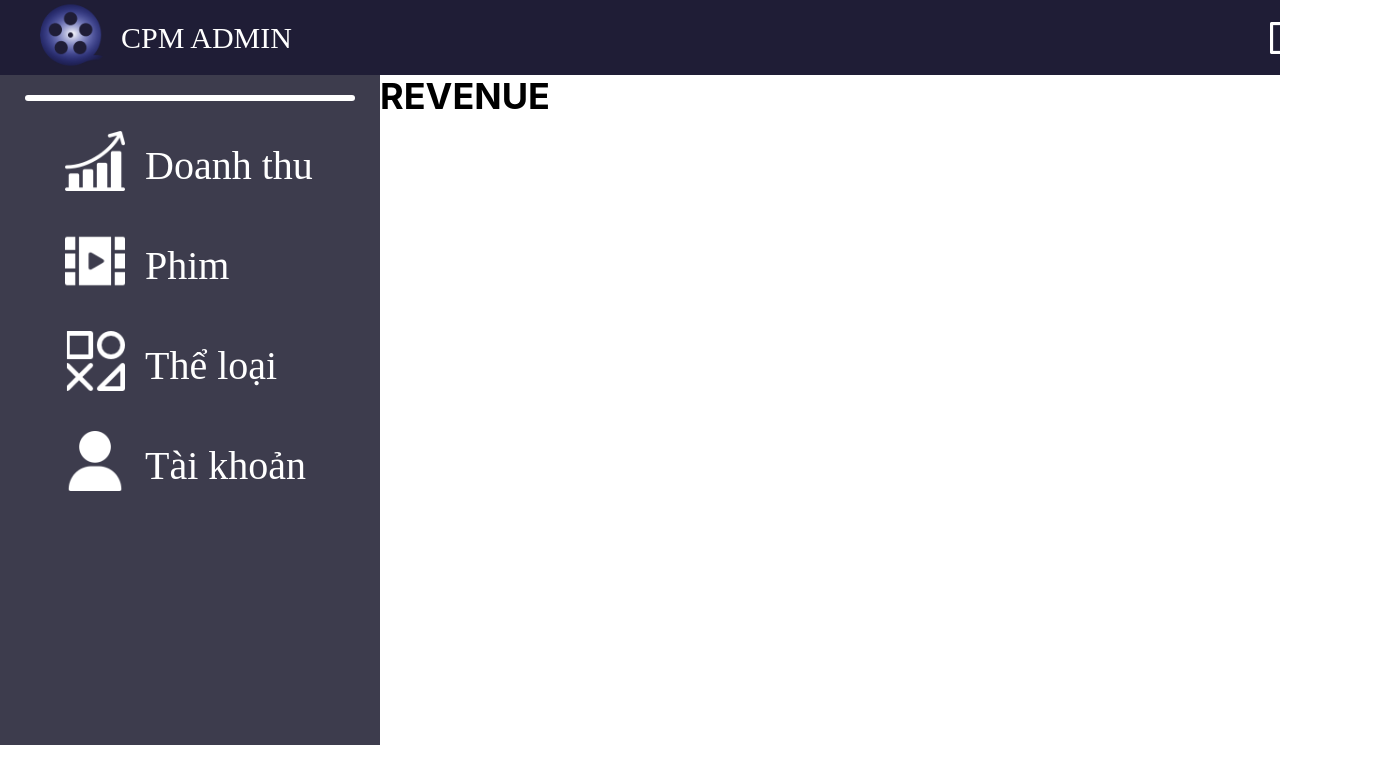
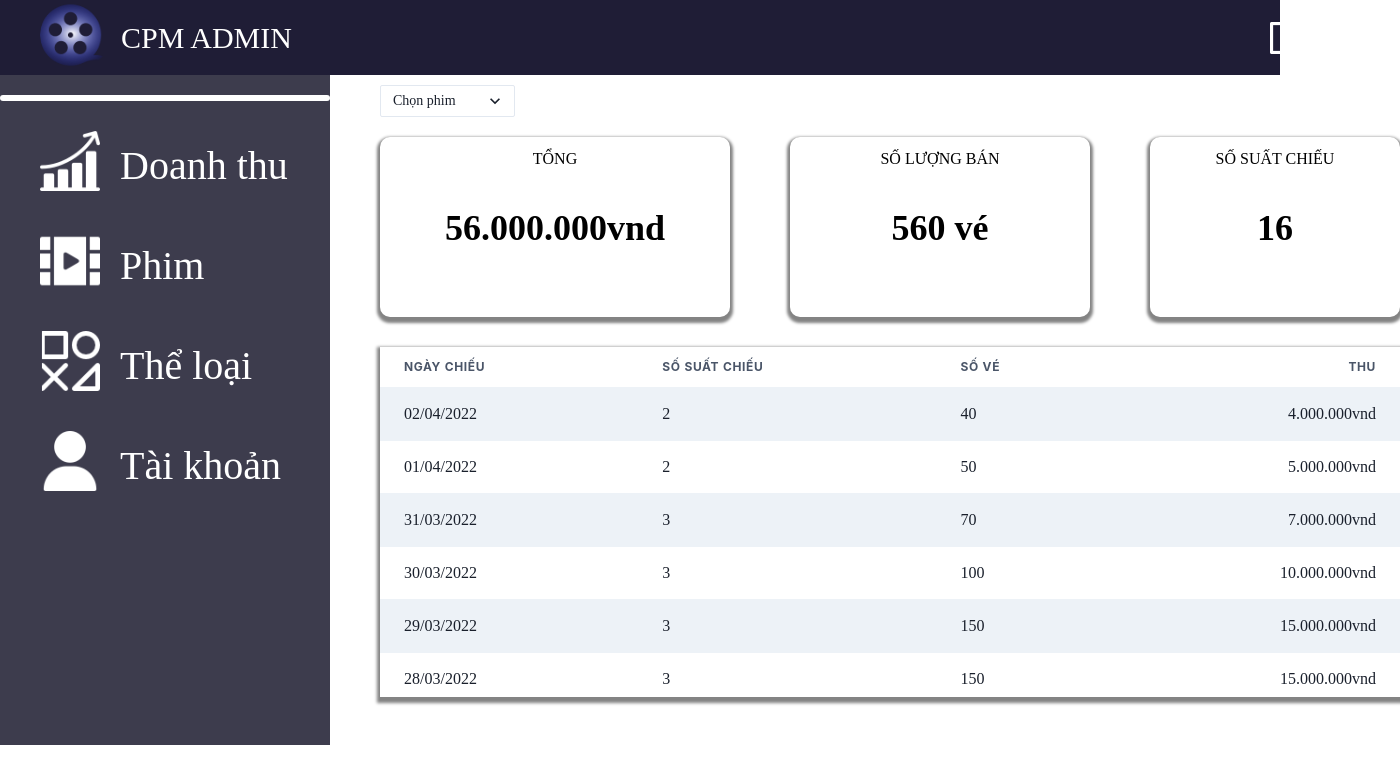
Before and after one commit to PBL5team-CNPM/Frontend, a React (Create React App) app: page /admin/revenue in a window 1280 px wide. Shown: the top 784 px of the page, 1400 px wide, since content can reach past the window. Built offline with nearby package versions, Linux system fonts and the light colour scheme.

Commit message:
show-hide password, update revenue admin

```diff
--- a/package.json
+++ b/package.json
@@ -14,6 +14,7 @@
     "react": "^18.1.0",
     "react-dom": "^18.1.0",
     "react-icons": "^4.3.1",
+    "react-icons-kit": "^2.0.0",
     "react-router-dom": "^6.3.0",
     "react-scripts": "5.0.1",
     "web-vitals": "^2.1.4"
--- a/src/App.css
+++ b/src/App.css
@@ -28,6 +28,7 @@
   color: #61dafb;
 }
 
+
 @keyframes App-logo-spin {
   from {
     transform: rotate(0deg);
--- a/src/components/website/EditProfile/index.js
+++ b/src/components/website/EditProfile/index.js
@@ -71,20 +71,11 @@ function EditProfile() {
             color='white'
             size='lg'
             borderRadius="10px"
-            w="145px"
+            w="245px"
             h="35px"
-            margin='20px 0px 20px 60px'
+            margin='20px 0px 20px 92px'
           >Lưu</Button>
 
-          <Button
-            bgColor='#42C2FF'
-            color='white'
-            size='lg'
-            borderRadius="10px"
-            w="145px"
-            h="35px"
-            margin='20px 0px 20px 20px'
-          >Hủy</Button>
         </Box>
         );
 }
--- a/src/components/website/LoginForm/index.js
+++ b/src/components/website/LoginForm/index.js
@@ -1,13 +1,28 @@
-import React from 'react';
-import { Box, Button,  Input, Text} from '@chakra-ui/react'
-import { Link } from 'react-router-dom'
+import React, { useState } from 'react';
+import { Box, Button,  Input, Text} from '@chakra-ui/react';
+import { Link } from 'react-router-dom';
+import {FaEye, FaEyeSlash} from 'react-icons/fa';
+
+
 
 function LoginForm() {
+   const [type, setType]=useState('password');
+   const [icon, setIcon]=useState(FaEyeSlash);
+   const handleToggle=()=>{
+     if(type==='password'){
+       setIcon(FaEye);
+       setType('text');
+     }
+     else{
+       setIcon(FaEyeSlash);
+       setType('password');
+     }
+   }
         return (
           <Box bgColor='#00051D' w='600px' h='525px'
           boxShadow='10px 10px 10px #7c76ad'
           margin='100px 0px 0px 80px' borderRadius='10px'
-          padding='10px'>
+          padding='10px' overflow='hidden'>
             <Text color='white' fontWeight='bold' fontSize='3xl'
            textAlign='center' marginTop='20px'
             >ĐĂNG NHẬP</Text>
@@ -29,20 +44,20 @@ function LoginForm() {
                margin='20px 0px 20px 60px'
             />
            <Text color='white' marginLeft='60px'>Mật khẩu</Text>
+
+           <Box   margin='20px 0px 20px 60px'>
            <Input
-             type='password'
+             type={type}
              placeholder='Nhập mật khẩu'
              color="white"
-             outline="2px"
              focusBorderColor='white'
              borderColor='#42C2FF'
-             errorBorderColor="#42C2FF"
              border="2px"
-             borderRadius="10px"
+             borderLeftRadius='10px'
              w="460px"
              h="50px"
-             margin='20px 0px 20px 60px'
-            />
+            /><span style={{position:'relative', bottom:'35px',
+               left:'425px', color:'#42C2FF'}} onClick={handleToggle}>{icon}</span></Box>
           <Link to='/admin/revenue'>
           <Button
             bgColor='#42C2FF'
--- a/src/components/website/SignupForm/index.js
+++ b/src/components/website/SignupForm/index.js
@@ -1,13 +1,39 @@
-import React from 'react';
+import React, { useState } from 'react';
 import { Box, Button, Input, Radio, RadioGroup, Stack, Text} from '@chakra-ui/react'
 import { Link } from 'react-router-dom'
+import {FaEye, FaEyeSlash} from 'react-icons/fa';
 
 function SignupForm() {
-        const [value, setValue] = React.useState('1')
+        const [value, setValue] = React.useState('1');
+        const [type1, setType1]=useState('password');
+        const [type2, setType2]=useState('password');
+        const [icon1, setIcon1]=useState(FaEyeSlash);
+        const [icon2, setIcon2]=useState(FaEyeSlash);
+        const handleToggle1=()=>{
+           if(type1==='password'){
+              setIcon1(FaEye);
+              setType1('text');
+              }
+           else{
+              setIcon1(FaEyeSlash);
+              setType1('password');
+              }
+         }
+
+         const handleToggle2=()=>{
+          if(type2==='password'){
+             setIcon2(FaEye);
+             setType2('text');
+             }
+          else{
+             setIcon2(FaEyeSlash);
+             setType2('password');
+             }
+        }
         return (
           <Box bgColor='#3F4A81' w='688px' h='675px'
           marginLeft='80px'
-          padding='10px'>
+          padding='10px' overflow='hidden'>
             <Text color='white' fontWeight='bold' fontSize='3xl'
             textAlign='center' marginTop='20px'
             >ĐĂNG KÝ</Text>
@@ -65,7 +91,7 @@ function SignupForm() {
            <Box display='flex'  marginLeft='60px' marginTop='20px'>
            <Text color='white' >Mật khẩu</Text>
            <Input
-             type='password'
+             type={type1}
              placeholder='Nhập mật khẩu'
              color="white"
              outline="2px"
@@ -77,14 +103,15 @@ function SignupForm() {
              w="370px"
              h="50px"
              margin='5px 0px 0px 96px'
-            />
+            /> <span style={{position:'relative',
+            color:'#42C2FF', right:'30px', top:'20px'}} onClick={handleToggle1}>{icon1}</span>
             </Box>
 
             <Box display='flex'  marginLeft='60px' marginTop='20px'>
            <Text color='white' >Xác nhận mật khẩu</Text>
 
            <Input
-            type='password'
+            type={type2}
              placeholder='Nhập mật khẩu xác nhận'
              color="white"
              outline="2px"
@@ -97,9 +124,8 @@ function SignupForm() {
              h="50px"
              margin='5px 0px 0px 18px'
             />
-
-
-
+           <span style={{position:'relative',
+            color:'#42C2FF', right:'30px', top:'20px'}} onClick={handleToggle2}>{icon2}</span>
             </Box>
 
             <Box display='flex'  marginLeft='60px' marginTop='20px'>
--- a/src/pages/admin/Revenue/index.js
+++ b/src/pages/admin/Revenue/index.js
@@ -1,10 +1,98 @@
 import React from 'react';
-import { Box, Heading} from '@chakra-ui/react'
+import { Box, Select, Text} from '@chakra-ui/react';
+import {
+        Table,
+        Thead,
+        Tbody,
+        Tr,
+        Th,
+        Td,
+        TableContainer,
+      } from '@chakra-ui/react'
 
 function Revenue() {
         return (
             <Box >
-               <Heading color='black'>REVENUE</Heading>
+               <Select size='sm' w='135px' placeholder='Chọn phim'
+                   mt='10px' ml='50px'>
+                  <option value='option1'>Batman</option>
+                  <option value='option2'>Docter Strange xsxsdsdsdsd</option>
+                  <option value='option3'>One Piece</option>
+               </Select>
+               <Box w='1020px' h='180px' display='flex' mt='20px' ml='50px'>
+                  <Box w='350px' h='180px' mr='60px' p='10px'
+                  borderRadius='10px'  boxShadow='0px 3px 3px 3px rgb(131, 131, 131)'>
+                     <Text align='center' color='black'>TỔNG</Text>
+                     <Text align='center' mt='30px' fontWeight='black' fontSize='36px' color='black'>
+                             56.000.000vnd</Text>
+                  </Box>
+
+                  <Box w='300px' h='180px' mr='60px' p='10px'
+                  borderRadius='10px'  boxShadow='0px 3px 3px 3px rgb(131, 131, 131)'>
+                      <Text align='center' color='black'>SỐ LƯỢNG BÁN</Text>
+                      <Text align='center' mt='30px' fontWeight='black' fontSize='36px' color='black'>
+                             560 vé</Text>
+                  </Box>
+
+                  <Box w='250px' h='180px'  p='10px'
+                  borderRadius='10px'  boxShadow='0px 3px 3px 3px rgb(131, 131, 131)'>
+                     <Text align='center' color='black'>SỐ SUẤT CHIẾU</Text>
+                     <Text align='center' mt='30px' fontWeight='black' fontSize='36px' color='black'>
+                             16</Text>
+                  </Box>
+               </Box>
+               <TableContainer  mt='30px' ml='50px' h='350px' boxShadow='0px 3px 3px 3px rgb(131, 131, 131)'
+               overflowY='auto'>
+                 <Table variant='striped'>
+                     <Thead>
+                       <Tr>
+                         <Th>Ngày chiếu</Th>
+                         <Th>Số suất chiếu</Th>
+                         <Th>Số vé</Th>
+                         <Th isNumeric>Thu</Th>
+                       </Tr>
+                    </Thead>
+                    <Tbody>
+                      <Tr>
+                        <Td>02/04/2022</Td>
+                        <Td>2</Td>
+                        <Td>40</Td>
+                        <Td isNumeric>4.000.000vnd</Td>
+                       </Tr>
+                      <Tr>
+                        <Td>01/04/2022</Td>
+                        <Td>2</Td>
+                        <Td>50</Td>
+                        <Td isNumeric>5.000.000vnd</Td>
+                     </Tr>
+                     <Tr>
+                        <Td>31/03/2022</Td>
+                        <Td>3</Td>
+                        <Td>70</Td>
+                        <Td isNumeric>7.000.000vnd</Td>
+                     </Tr>
+                     <Tr>
+                        <Td>30/03/2022</Td>
+                        <Td>3</Td>
+                        <Td>100</Td>
+                        <Td isNumeric>10.000.000vnd</Td>
+                     </Tr>
+                     <Tr>
+                        <Td>29/03/2022</Td>
+                        <Td>3</Td>
+                        <Td>150</Td>
+                        <Td isNumeric>15.000.000vnd</Td>
+                     </Tr>
+                     <Tr>
+                        <Td>28/03/2022</Td>
+                        <Td>3</Td>
+                        <Td>150</Td>
+                        <Td isNumeric>15.000.000vnd</Td>
+                     </Tr>
+
+                   </Tbody>
+                 </Table>
+               </TableContainer>
           </Box>
         );
 }
```
Also changed, not shown: 1 other file (tests, documents, lock files or other folders).
